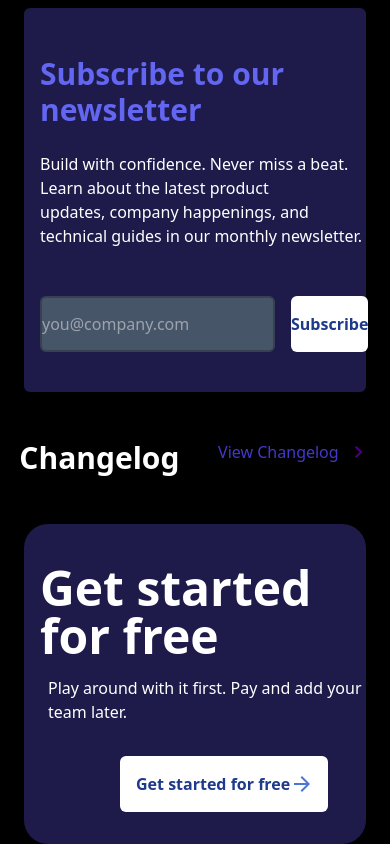
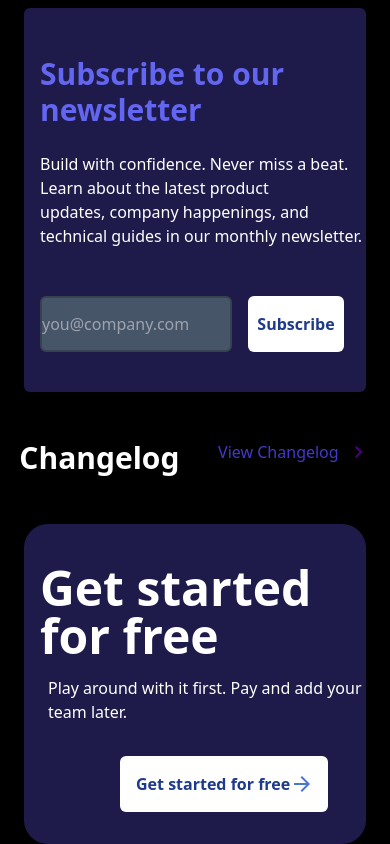
Before and after one commit to Promise278/HackMD-Blog, a website: page index.html in a window 390 px wide. Shown: the part 4343-5187 px from the top of the page. Drawn offline with nearby package versions, Linux system fonts and the light colour scheme.

```diff
--- a/index.html
+++ b/index.html
@@ -143,7 +143,7 @@
             <p class="pt-6">Build with confidence. Never miss a beat. Learn about the latest product <br> updates, company happenings, and technical guides in our monthly newsletter.</p>
         </div>
         <div class="flex gap-4 mt-12">
-            <input class="rounded-md md:ml-12 ml-4 h-14 md:w-96 w-62 border-2 border-gray-700 bg-slate-600" type="search" placeholder="you@company.com">
+            <input class="rounded-md md:ml-12 ml-4 h-14 md:w-96 w-48 border-2 border-gray-700 bg-slate-600" type="search" placeholder="you@company.com">
             <button class="bg-white rounded-md h-14 md:w-32 w-24 font-bold text-blue-900 hover:bg-indigo-600 hover:text-white" type="submit">Subscribe</button>
         </div>
     </div>
```
Also changed, not shown: dist/index.html, dist/style.css.
